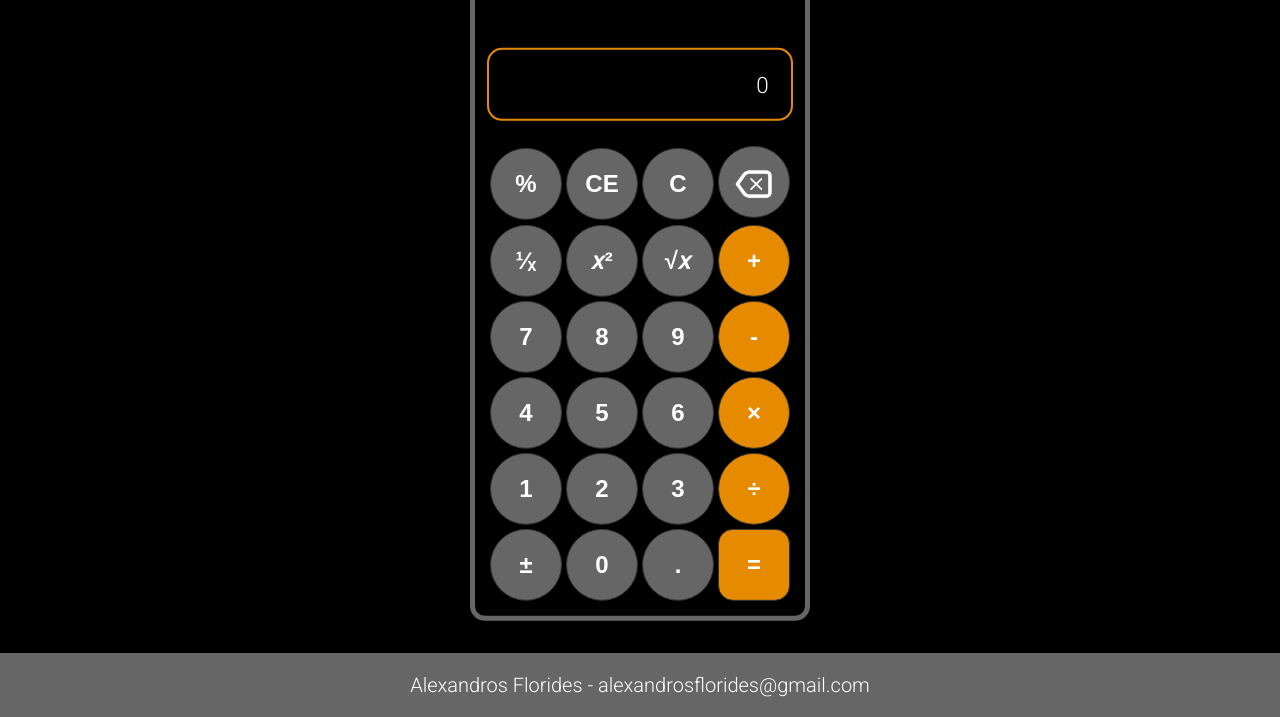
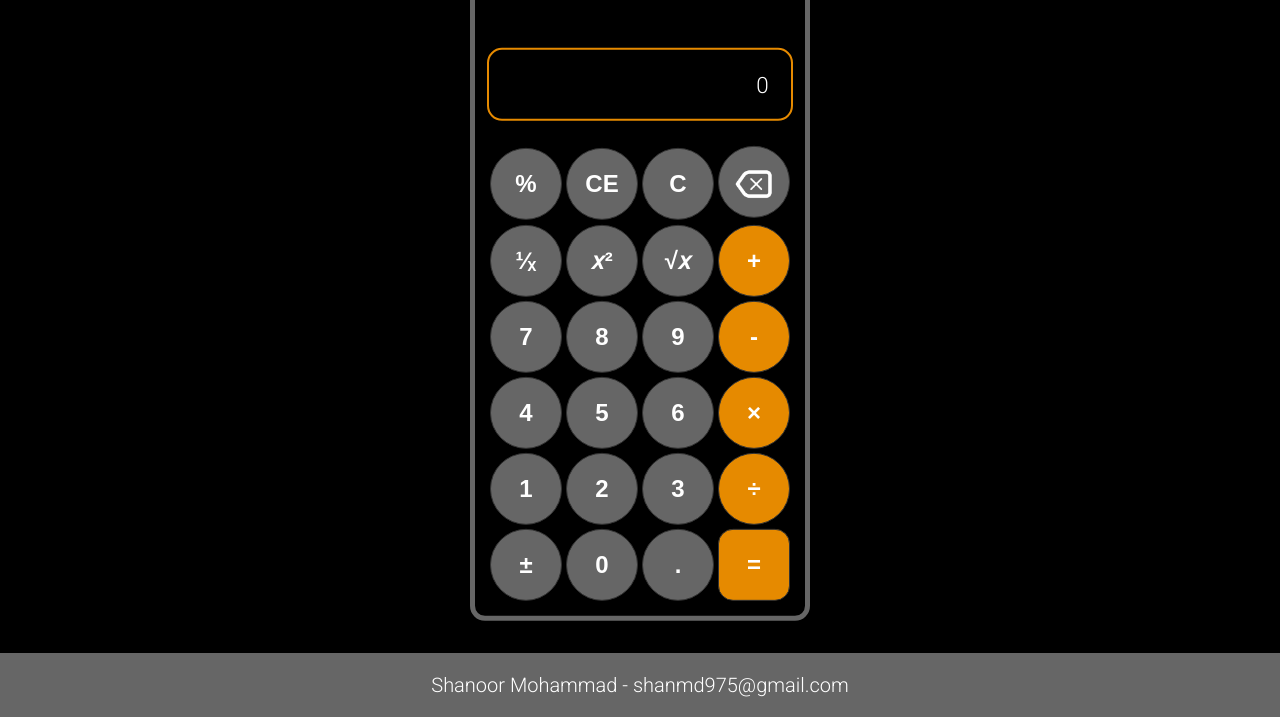
Before and after one commit to shanmd975/Calcualtor-Build-with-JavaScript-, a plain HTML site: page index.html in a window 1280 px wide. Shown: the part 83-800 px from the top of the page. Drawn offline with Linux system fonts and the light colour scheme; files that its build step writes are made by us from their sources; files whose address does not match are found by name.

Commit message:
Update index.html

```diff
--- a/index.html
+++ b/index.html
@@ -55,7 +55,7 @@
     </div>
 
     <div class="footer">
-        <p><a href="mailto:alexandrosflorides@gmail.com?subject=Calculator Project">Alexandros Florides - alexandrosflorides@gmail.com</a></p>
+        <p><a href="mailto:shanmd975@gmail.com?subject=Calculator Project">Shanoor Mohammad - shanmd975@gmail.com</a></p>
     </div>
 
 </body>
```
